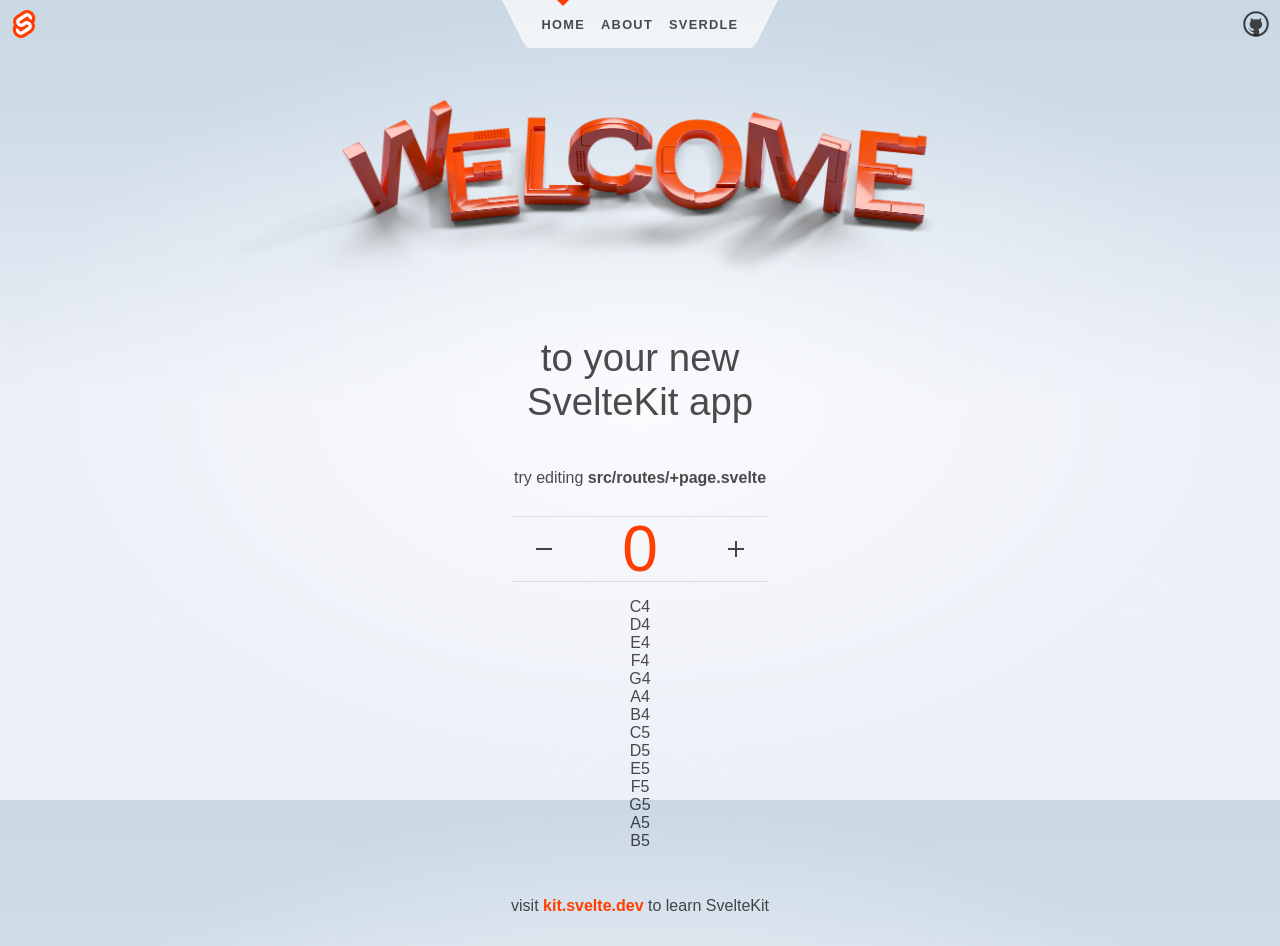
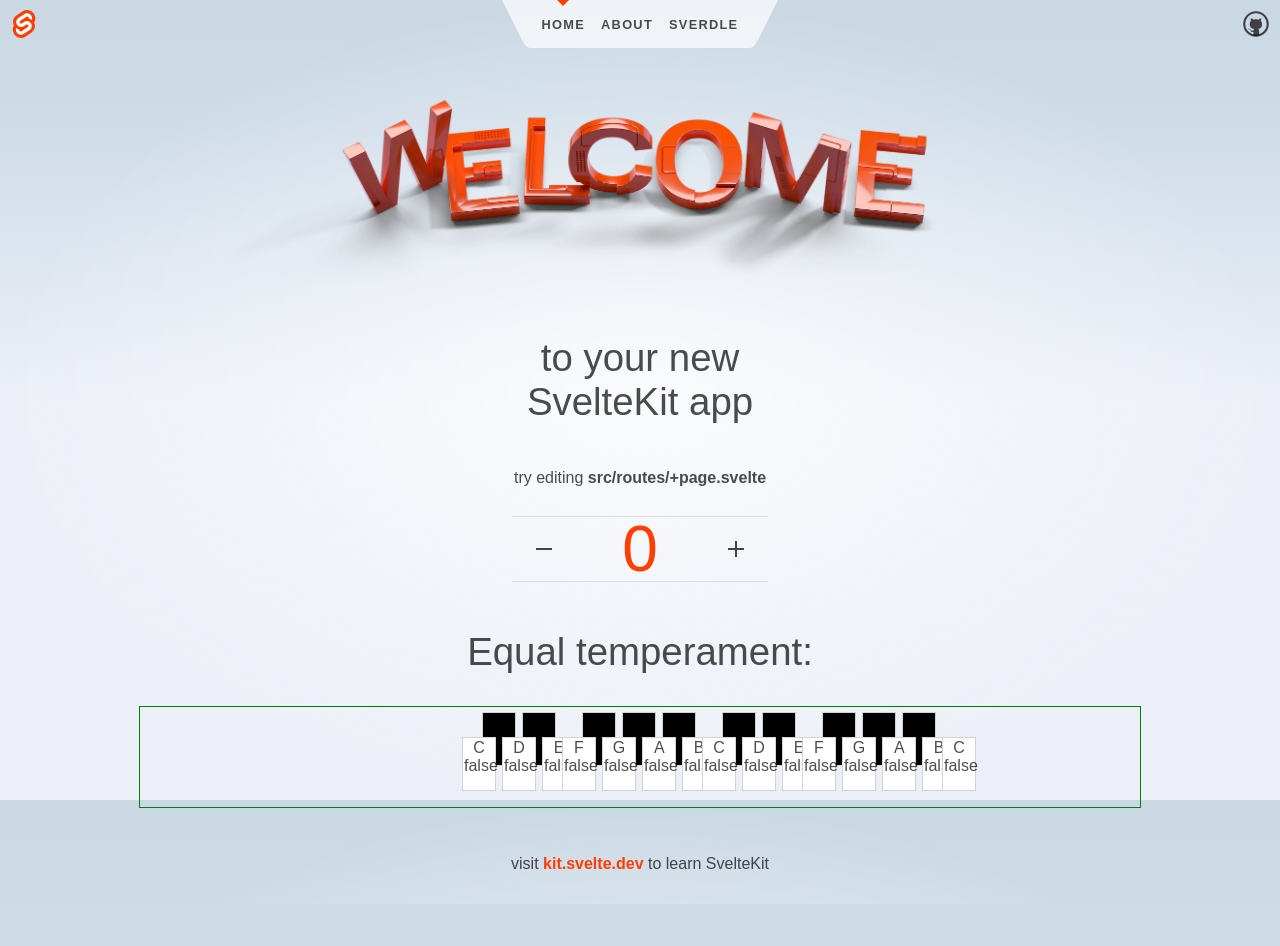
Before and after one commit to asolntsev/piano, a SvelteKit app: page / in a window 1280 px wide. After the commit the page ends 904 px from the top, so only its background shows below. Built offline with nearby package versions, Linux system fonts and the light colour scheme.

Commit message:
draft version of "Equal temperament" keyboard

```diff
--- a/src/routes/+page.svelte
+++ b/src/routes/+page.svelte
@@ -3,50 +3,78 @@
 	import welcome from '$lib/images/svelte-welcome.webp';
 	import welcome_fallback from '$lib/images/svelte-welcome.png';
 
-	let context;
-	const playing = {}
+	const LA = 440
+	const noteNames = ['C', 'C#', 'D', 'D#', 'E', 'F', 'F#', 'G', 'G#', 'A', 'A#', 'B'];
+
+	class Note {
+		constructor(id, name, octave, frequency) {
+			this.id = id;
+			this.name = name;
+			this.octave = octave;
+			this.frequency = frequency;
+		}
+
+		get sharp() {
+			return this.name.indexOf('#') > -1;
+		}
+	}
+
+	let context
+	$: playing = {}
 
 	function startPlay(note) {
 		context = context || new AudioContext();
 
 		const o = context.createOscillator();
 		o.type = 'sine'
-		o.frequency.value = notes[note];
+		o.frequency.value = note.frequency;
 		// const g = context.createGain()
 		// o.connect(g)
 		o.connect(context.destination)
 		o.start(0)
-		const high = notes[note]
-		playing[note] = o
+		playing[note.id] = o
 	}
 
 	function stopPlay(note) {
-		const o = playing[note]
+		const o = playing[note.id]
 		setTimeout(() => {o?.stop(0)})
-		delete playing[note]
+		delete playing[note.id]
 	}
 
-	/*
-	https://ru.wikipedia.org/wiki/%D0%A0%D0%B0%D0%B2%D0%BD%D0%BE%D0%BC%D0%B5%D1%80%D0%BD%D0%BE_%D1%82%D0%B5%D0%BC%D0%BF%D0%B5%D1%80%D0%B8%D1%80%D0%BE%D0%B2%D0%B0%D0%BD%D0%BD%D1%8B%D0%B9_%D1%81%D1%82%D1%80%D0%BE%D0%B9
-	 */
-	const notes = {
-		'C4': 261.63,
-		'D4': 293.67,
-		'E4': 329.63,
-		'F4': 349.23,
-		'G4': 392.00,
-		'A4': 440.00,
-		'B4': 493.88,
-		'C5': 523.25,
-		'D5': 587.33,
-		'E5': 659.26,
-		'F5': 698.46,
-		'G5': 783.99,
-		'A5': 880.00,
-		'B5': 987.77,
+	$: isPlaying = (note) => {
+		//console.log('isPlaying', note.id, note.name, !!playing[note.id])
+		return !!playing[note.id]
 	}
 
-	function high() {
+	const notes = calculateNotesEqualTemperament()
+	const notes2 = calculateNotesNaturalTemperament()
+
+	function calculateNotesEqualTemperament() {
+		let result = [];
+		for (let i = -33; i < 28; i++) {
+			result.push(new Note(i, name(i), octave(i), high(i)));
+		}
+		return result
+	}
+
+	function calculateNotesNaturalTemperament() {
+		let result = [];
+		// TODO
+		for (let i = -33; i < 28; i++) {
+			result.push(new Note(i, name(i), octave(i), high(i)));
+		}
+		return result
+	}
+
+	function name(i) {
+		return noteNames[(i - 3 + 12000) % 12]
+	}
+
+	function octave(i) {
+		return parseInt((i + 33) / 12)
+	}
+
+	function high(i) {
 		// Можно математически вычислить частоты для всего звукоряда, пользуясь формулой:
 		// f(i) = f0 * 2^(i/12)
 		// где f0 — частота камертона (например Ля 440 Hz),
@@ -57,8 +85,33 @@
 		что
 		, и перебором можно проверить, что при n = 12 (с k = 7 — это ближайшее целое к ln(3/2)/ln(2)n) достигается лучшее приближение, нежели при меньших или несколько бóльших n (точнее было бы при n = 41 или n = 53, но слишком большие n неудобны с практической точки зрения)
 		 */
+		//return LA * parseFloat(Math.pow(2, i/12).toFixed(3))
+		return LA * Math.pow(2, i/12)
+	}
+
+	const computerKeyboard = [49, 50, 51, 52, 53, 54, 55, 56, 57, 48, 189, 187, 8] // 1 2 3 4 5 6 7 8 9 0 - = Backspace
+
+	function onKeyDown(e) {
+		// console.log('key', e.keyCode, e)
+		const noteIndex = computerKeyboard.indexOf(e.keyCode);
+		if (noteIndex > -1) {
+			const note = notes[noteIndex + 12];
+			if (!isPlaying(note)) {
+				startPlay(note)
+			}
+		}
+	}
+
+	function onKeyUp(e) {
+		const noteIndex = computerKeyboard.indexOf(e.keyCode);
+		if (noteIndex > -1) {
+			const note = notes[noteIndex + 12];
+			stopPlay(note)
+		}
 	}
 </script>
+
+<svelte:window on:keydown={onKeyDown} on:keyup={onKeyUp}/>
 
 <svelte:head>
 	<title>Home</title>
@@ -83,9 +136,19 @@
 
 	<Counter />
 
-	{#each Object.entries(notes) as [note, high]}
-		<div on:mousedown={() => startPlay(note)} on:mouseup={() => stopPlay(note)}>{note}</div>
-	{/each}
+	<h1>Equal temperament:</h1>
+	<div class="keyboard">
+		{#each Object.entries(notes.filter(note => note.id > -10 && note.id < 16)) as [i, note]}
+			<span on:mousedown={() => startPlay(note)} on:mouseup={() => stopPlay(note)}
+						class="key"
+						class:sharp="{note.sharp}"
+						class:playing="{isPlaying(note)}"
+						style="left: {1000/2 + note.id * 20}px"
+			>
+				{note.name} {isPlaying(note)}
+			</span>
+		{/each}
+	</div>
 
 </section>
 
@@ -117,4 +180,33 @@
 		top: 0;
 		display: block;
 	}
+
+	.keyboard {
+		width: 1000px;
+		height: 100px;
+		border: 1px solid green;
+		position: relative;
+	}
+
+	.keyboard .key {
+		border: 1px solid lightgray;
+		margin: 0 2px;
+		padding: 1px;
+		text-align: center;
+		width: 30px;
+		height: 50px;
+		position: absolute;
+		top: 30px;
+		background-color: white;
+	}
+
+	.keyboard .key.sharp {
+		top: 5px;
+		background-color: black;
+		z-index: -1;
+	}
+
+	.keyboard .key.playing {
+		border: 1px solid red;
+	}
 </style>
```
